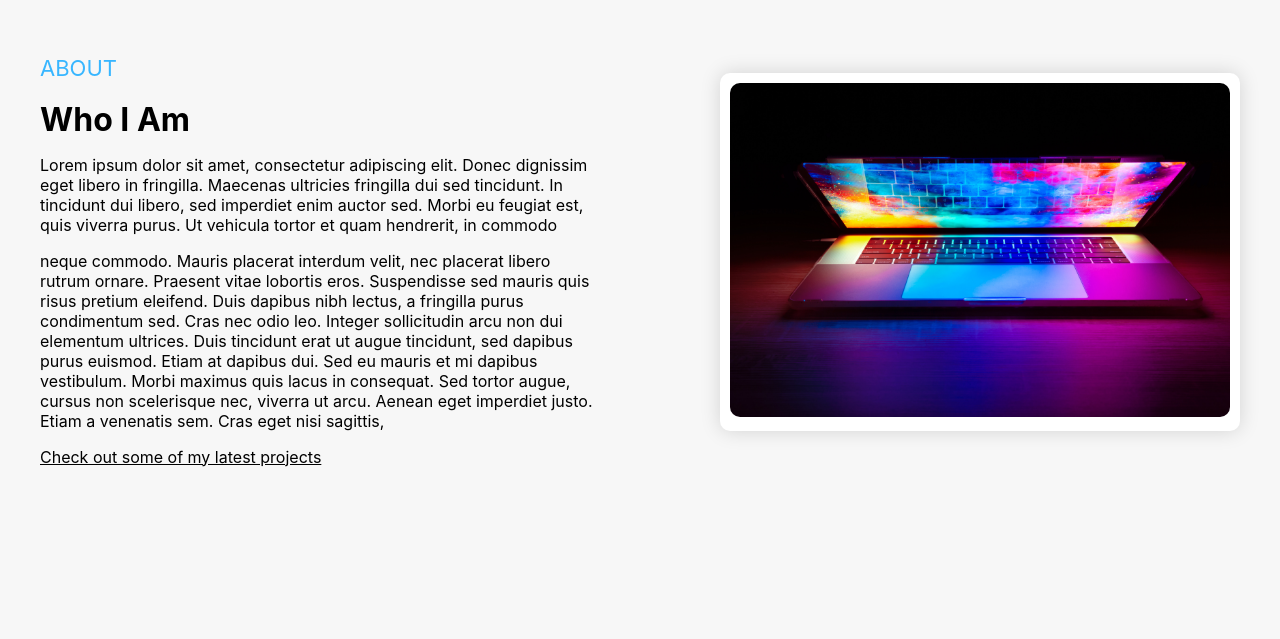
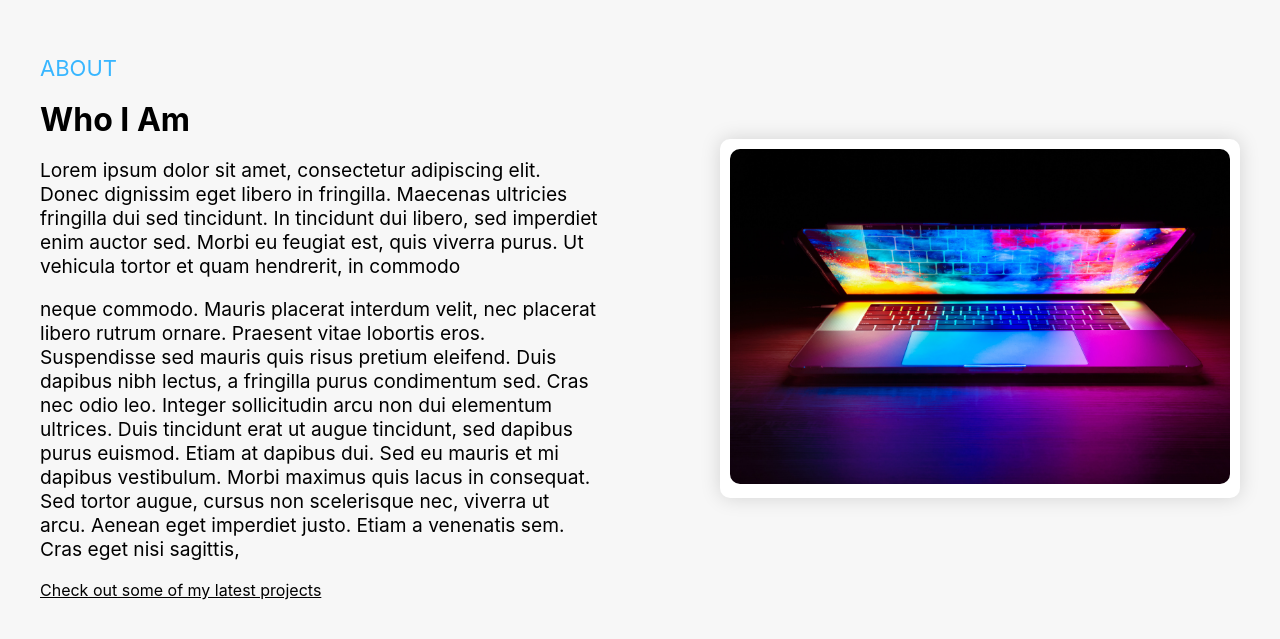
Before and after one commit to antofon/portfolio-v3, a Next.js app: page / in a window 1280 px wide. Shown: the part 1153-1792 px from the top of the page. Built offline with nearby package versions, Linux system fonts and the light colour scheme.

Commit message:
Increase font size of About section body text

```diff
--- a/components/About.tsx
+++ b/components/About.tsx
@@ -9,11 +9,11 @@ const About = () => {
         <div className={aboutStyles.textCol}>
         <h2 className={aboutStyles.sectionTitle}>ABOUT</h2>
         <p className={aboutStyles.sectionDescription}>Who I Am</p>
-          <p>Lorem ipsum dolor sit amet, consectetur adipiscing elit. Donec dignissim
+          <p className={aboutStyles.bodyText}>Lorem ipsum dolor sit amet, consectetur adipiscing elit. Donec dignissim
       eget libero in fringilla. Maecenas ultricies fringilla dui sed tincidunt.
       In tincidunt dui libero, sed imperdiet enim auctor sed. Morbi eu feugiat
       est, quis viverra purus. Ut vehicula tortor et quam hendrerit, in commodo</p>
-      <p>neque commodo. Mauris placerat interdum velit, nec placerat libero rutrum
+      <p className={aboutStyles.bodyText}>neque commodo. Mauris placerat interdum velit, nec placerat libero rutrum
       ornare. Praesent vitae lobortis eros. Suspendisse sed mauris quis risus
       pretium eleifend. Duis dapibus nibh lectus, a fringilla purus condimentum
       sed. Cras nec odio leo. Integer sollicitudin arcu non dui elementum
--- a/styles/About.module.css
+++ b/styles/About.module.css
@@ -24,6 +24,10 @@
   font-size: 32px;
   font-weight: bold;
   margin: 0;
+}
+
+.bodyText {
+  font-size: 1.2rem;
 }
 
 .img {
```
